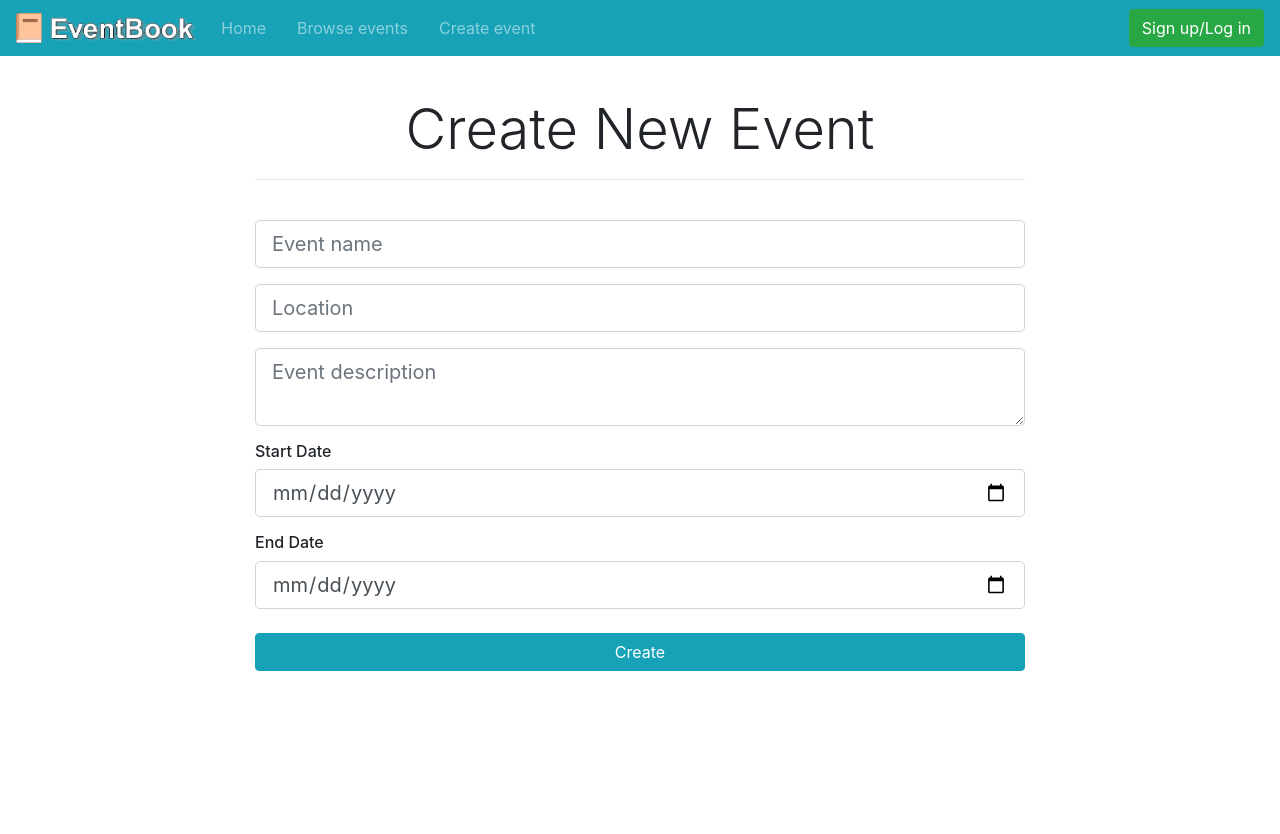
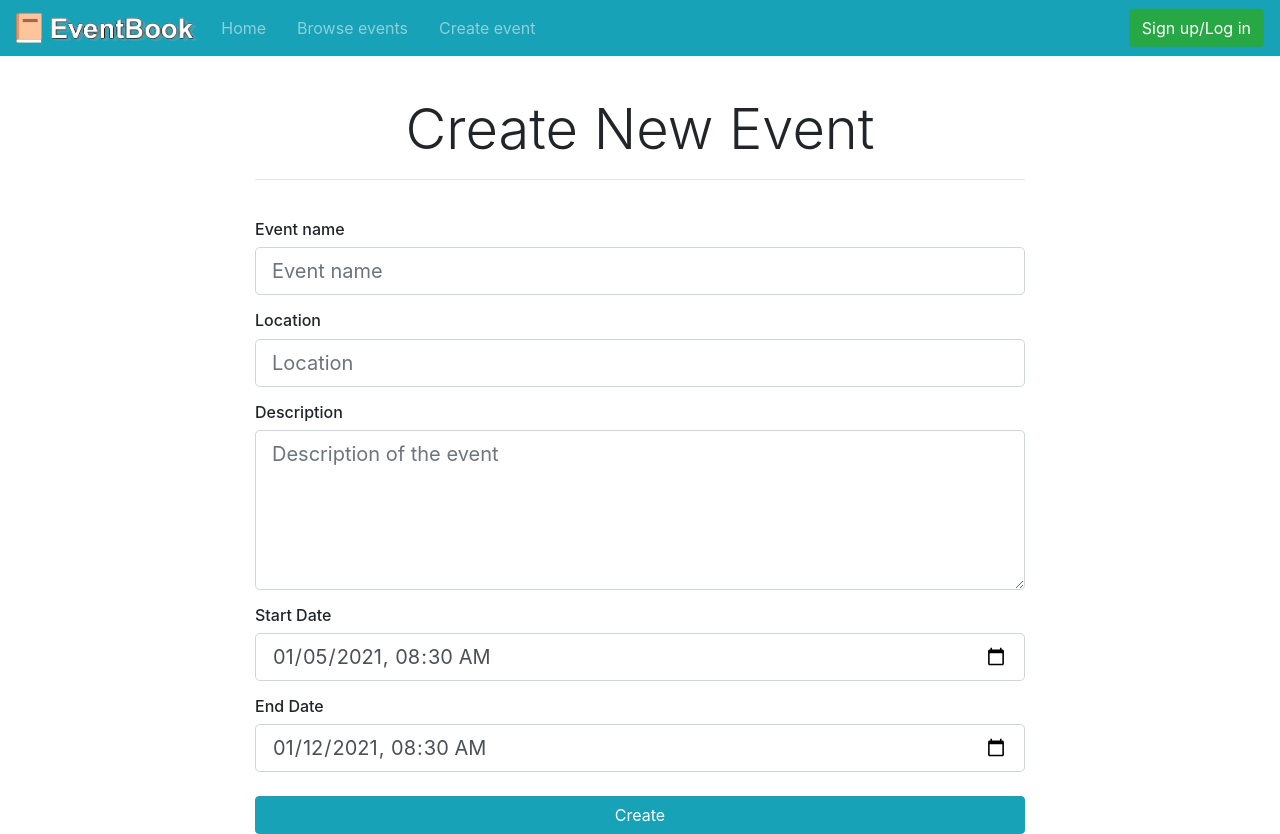
Before and after one commit to Spire6/EventBook-react, a React (Create React App) app: page /createEvent in a window 1280 px wide. Before the commit the page ends 800 px from the top, so only its background shows below. Built offline with nearby package versions, Linux system fonts and the light colour scheme.

Commit message:
Create event module

```diff
--- a/public/index.html
+++ b/public/index.html
@@ -1,14 +1,12 @@
 <!DOCTYPE html>
 <html lang="en">
+
 <head>
   <meta charset="utf-8" />
   <link rel="icon" href="%PUBLIC_URL%/favicon.ico" />
   <meta name="viewport" content="width=device-width, initial-scale=1" />
   <meta name="theme-color" content="#000000" />
-    <meta
-      name="description"
-      content="Web site created using create-react-app"
-    />
+  <meta name="description" content="Web site created using create-react-app" />
   <link rel="apple-touch-icon" href="%PUBLIC_URL%/logo192.png" />
   <!--
       manifest.json provides metadata used when your web app is installed on a
@@ -24,8 +22,9 @@
       work correctly both with client-side routing and a non-root public URL.
       Learn how to configure a non-root public URL by running `npm run build`.
     -->
-    <title>React App</title>
+  <title>EventBook</title>
 </head>
+
 <body>
   <noscript>You need to enable JavaScript to run this app.</noscript>
   <div id="root"></div>
@@ -40,4 +39,5 @@
       To create a production bundle, use `npm run build` or `yarn build`.
     -->
 </body>
+
 </html>
--- a/src/App.css
+++ b/src/App.css
@@ -1,6 +1,10 @@
 .text-link {
   color: inherit;
   text-decoration: inherit;
+}
+
+div.form-group textarea {
+  height: 8em;
 }
 
 div.img img {
--- /dev/null
+++ b/src/actions/eventActions.js
@@ -0,0 +1,16 @@
+import axios from "axios";
+import { GET_ERRORS } from "./types";
+
+
+export const createEvent = (project, history) => async dispatch => {
+    try {
+        const res = await axios.post("http://localhost:8080/api/event", project);
+        history.push("/browseEvents");
+    } catch (err) {
+        dispatch({
+            type: GET_ERRORS,
+            payload: err.response.data
+        })
+    }
+
+}
--- /dev/null
+++ b/src/actions/types.js
@@ -0,0 +1 @@
+export const GET_ERRORS = "GET_ERRORS";
--- a/src/components/Event/AddEvent.js
+++ b/src/components/Event/AddEvent.js
@@ -1,7 +1,59 @@
-import React, { Component } from 'react'
+import React, { Component } from 'react';
+import PropTypes from "prop-types";
+import { connect } from "react-redux";
+import { createEvent } from "../../actions/eventActions";
+import classnames from "classnames";
 
 class AddEvent extends Component {
+
+
+    constructor() {
+        super()
+
+        this.state = {
+            name: "",
+            location: "",
+            description: "",
+            startDate: "2021-01-05T08:30",
+            endDate: "2021-01-12T08:30",
+            errors: {}
+        }
+
+        this.onChangeVariable = this.onChange.bind(this);
+        this.onSubmitVariable = this.onSubmit.bind(this)
+    }
+
+
+    componentWillReceiveProps(nextProps) {
+        if (nextProps.errors) {
+            this.setState({ errors: nextProps.errors });
+        }
+    }
+
+
+    onChange(e) {
+        this.setState({ [e.target.name]: e.target.value })
+    }
+
+    onSubmit(e) {
+        e.preventDefault();
+
+        const newEvent = {
+            name: this.state.name,
+            location: this.state.location,
+            description: this.state.description,
+            startDate: this.state.startDate,
+            endDate: this.state.endDate
+        }
+
+        this.props.createEvent(newEvent, this.props.history)
+    }
+
+
     render() {
+
+        const { errors } = this.state
+
         return (
 
             <div className="project">
@@ -10,24 +62,57 @@ class AddEvent extends Component {
                         <div className="col-md-8 m-auto">
                             <h5 className="display-4 text-center">Create New Event</h5>
                             <hr /><br />
-                            <form>
+                            <form onSubmit={this.onSubmitVariable}>
+                                <h6>Event name</h6>
                                 <div className="form-group">
-                                    <input type="text" className="form-control form-control-lg " placeholder="Event name" />
-                                </div>
-                                <div className="form-group">
-                                    <input type="text" className="form-control form-control-lg " placeholder="Location" />
+                                    <input type="text"
+                                        className={classnames("form-control form-control-lg", { "is-invalid": errors.name })}
+                                        placeholder="Event name"
+                                        name="name"
+                                        value={this.state.name}
+                                        onChange={this.onChangeVariable} />
+                                    <div className="invalid-feedback"> {errors.name} </div>
                                 </div>
 
+                                <h6>Location</h6>
                                 <div className="form-group">
-                                    <textarea className="form-control form-control-lg" placeholder="Event description"></textarea>
+                                    <input type="text"
+                                        className={classnames("form-control form-control-lg", { "is-invalid": errors.location })}
+                                        placeholder="Location"
+                                        name="location"
+                                        value={this.state.location}
+                                        onChange={this.onChangeVariable} />
+                                    <div className="invalid-feedback"> {errors.location} </div>
                                 </div>
+
+                                <h6>Description</h6>
+                                <div className="form-group">
+                                    <textarea
+                                        className={classnames("form-control form-control-lg", { "is-invalid": errors.description })}
+                                        placeholder="Description of the event"
+                                        name="description"
+                                        value={this.state.description}
+                                        onChange={this.onChangeVariable}
+                                    ></textarea>
+                                    <div className="invalid-feedback"> {errors.description} </div>
+                                </div>
+
                                 <h6>Start Date</h6>
                                 <div className="form-group">
-                                    <input type="date" className="form-control form-control-lg" name="start_date" />
+                                    <input type="datetime-local"
+                                        className="form-control form-control-lg"
+                                        name="startDate"
+                                        value={this.state.startDate}
+                                        onChange={this.onChangeVariable} />
                                 </div>
+
                                 <h6>End Date</h6>
                                 <div className="form-group">
-                                    <input type="date" className="form-control form-control-lg" name="end_date" />
+                                    <input type="datetime-local"
+                                        className="form-control form-control-lg"
+                                        name="endDate"
+                                        value={this.state.endDate}
+                                        onChange={this.onChangeVariable} />
                                 </div>
 
                                 <button type="submit" className="btn btn-info btn-block mt-4">Create</button>
@@ -43,4 +128,15 @@ class AddEvent extends Component {
     }
 }
 
-export default AddEvent;
+
+AddEvent.propTypes = {
+    createEvent: PropTypes.func.isRequired,
+    errors: PropTypes.object.isRequired
+}
+
+
+const mapStateToProps = state => ({
+    errors: state.errors
+})
+
+export default connect(mapStateToProps, { createEvent })(AddEvent);
--- a/src/components/Layout/Header.js
+++ b/src/components/Layout/Header.js
@@ -1,6 +1,6 @@
 import React, { Component } from 'react';
 import logo from "../../Images/logo.png";
-import { Link, NavLink } from "react-router-dom";
+import { Link } from "react-router-dom";
 
 class Header extends Component {
     render() {
--- /dev/null
+++ b/src/reducers/errorReducer.js
@@ -0,0 +1,14 @@
+import { GET_ERRORS } from "../actions/types";
+
+const initialState = {}
+
+export default function (state = initialState, action) {
+    switch (action.type) {
+
+        case GET_ERRORS:
+            return action.payload;
+
+        default:
+            return state;
+    }
+}
--- /dev/null
+++ b/src/reducers/index.js
@@ -0,0 +1,6 @@
+import { combineReducers } from "redux";
+import errorReducer from "./errorReducer";
+
+export default combineReducers({
+    errors: errorReducer
+});
--- /dev/null
+++ b/src/store.js
@@ -0,0 +1,26 @@
+import { createStore, applyMiddleware, compose } from "redux";
+import thunk from "redux-thunk";
+import rootReducer from "./reducers";
+
+const initialState = {}
+const middleware = [thunk]
+
+let store;
+
+if (window.navigator.userAgent.includes("Chrome")) {
+    store = createStore(
+        rootReducer,
+        initialState,
+        compose(applyMiddleware(...middleware),
+            window.__REDUX_DEVTOOLS_EXTENSION__ && window.__REDUX_DEVTOOLS_EXTENSION__()
+        ));
+} else {
+    store = createStore(
+        rootReducer,
+        initialState,
+        compose(applyMiddleware(...middleware)
+
+        ));
+}
+
+export default store;
```
Also changed, not shown: package.json (+6 -1 lines), src/App.js (+4 -3 lines), 2 other files (tests, documents, lock files or other folders). Lines whose indentation alone changed are shown as unchanged.
